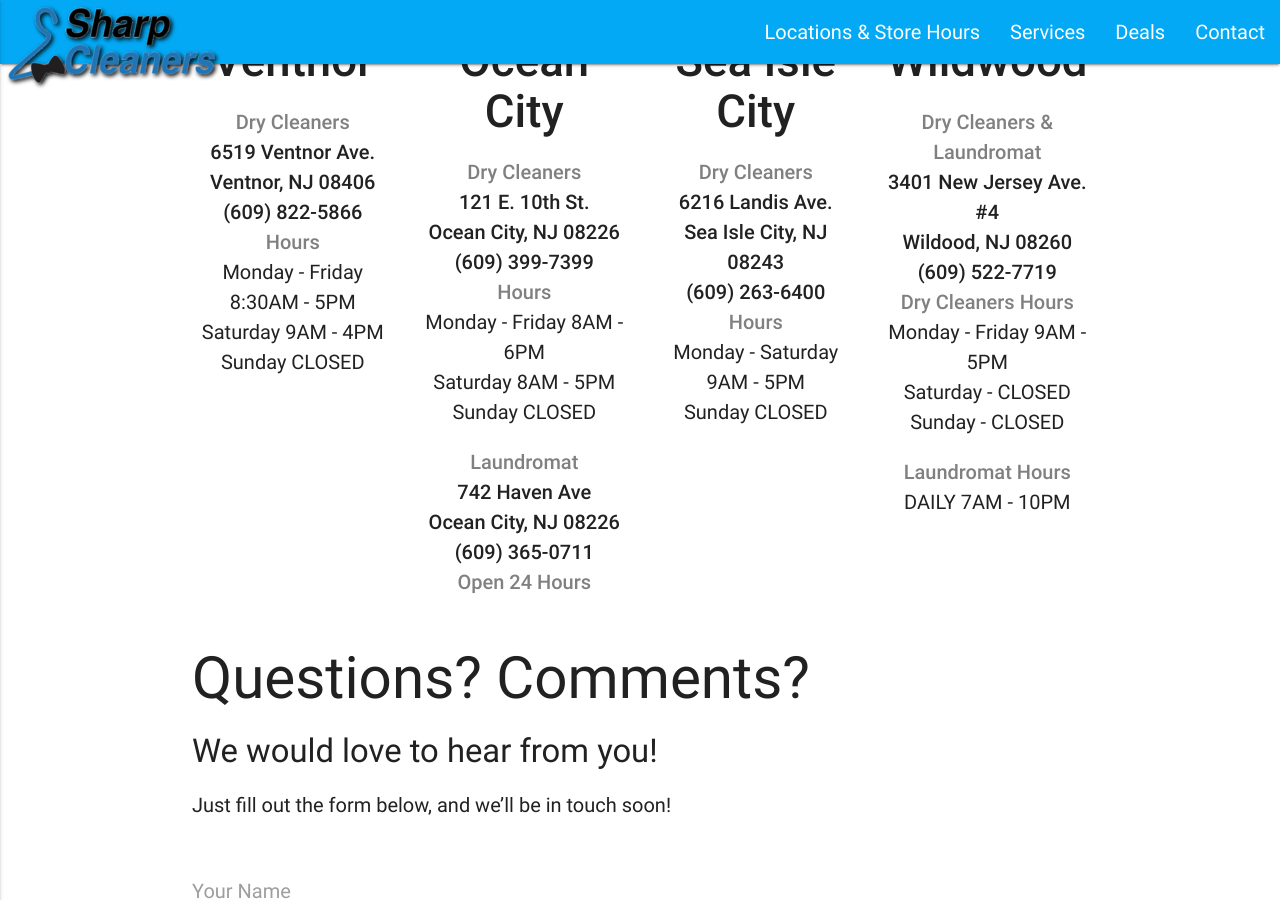
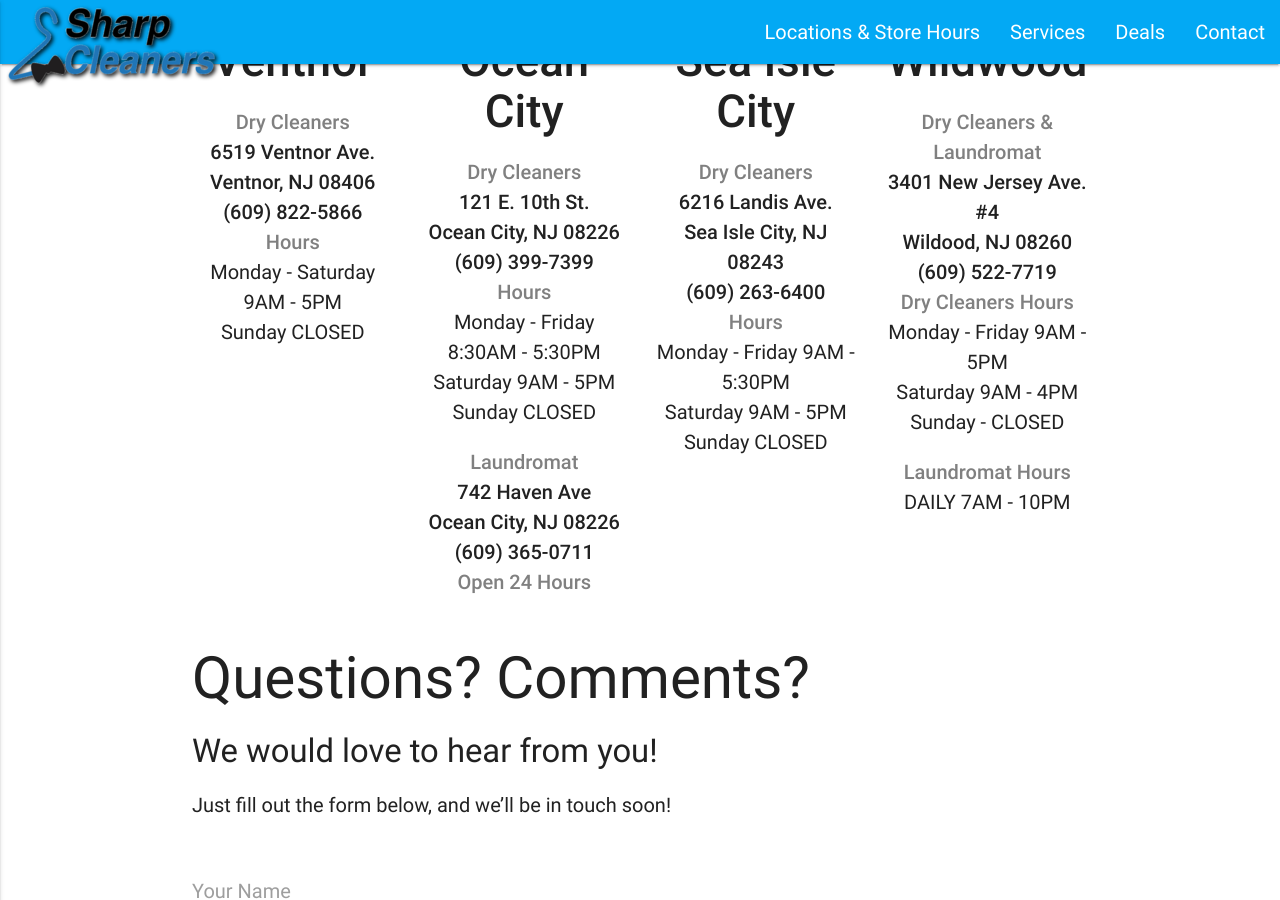
Before and after one commit to sharpcleanersnj/sharpcleanersnj.github.io, a Jekyll site: the page built from _pages/contact.md, in a window 1280 px wide and 900 px high, scrolled down 308 px. Built offline with Jekyll 4.4.1, drawn with Linux system fonts in a browser that asks for light colours; nearby versions of some CDN libraries.

Commit message:
Update contact.md

```diff
--- a/_pages/contact.md
+++ b/_pages/contact.md
@@ -10,20 +10,20 @@
   <div class="row">
     <div class="col s12 m6 l3">
       <h4><strong>Ventnor</strong></h4>
-      <p><span style="color: #808080;"><strong>Dry Cleaners</strong></span><br /><strong>6519 Ventnor Ave. <br />Ventnor, NJ 08406<br />(609) 822-5866</strong><br /><span style="color: #808080;"><strong>Hours</strong></span><br />Monday - Friday 8:30AM - 5PM<br />Saturday 9AM - 4PM<br />Sunday CLOSED</p>
+      <p><span style="color: #808080;"><strong>Dry Cleaners</strong></span><br /><strong>6519 Ventnor Ave. <br />Ventnor, NJ 08406<br />(609) 822-5866</strong><br /><span style="color: #808080;"><strong>Hours</strong></span><br />Monday - Saturday 9AM - 5PM<br />Sunday CLOSED</p>
     </div>
     <div class="col s12 m6 l3">
       <h4><strong>Ocean City</strong></h4>
-      <p><span style="color: #808080;"><strong>Dry Cleaners</strong></span><br /><strong>121 E. 10th St.<br />Ocean City, NJ 08226<br />(609) 399-7399</strong><br /><span style="color: #808080;"><strong>Hours</strong></span><br />Monday - Friday 8AM - 6PM<br />Saturday 8AM - 5PM<br />Sunday CLOSED</p>
+      <p><span style="color: #808080;"><strong>Dry Cleaners</strong></span><br /><strong>121 E. 10th St.<br />Ocean City, NJ 08226<br />(609) 399-7399</strong><br /><span style="color: #808080;"><strong>Hours</strong></span><br />Monday - Friday 8:30AM - 5:30PM<br />Saturday 9AM - 5PM<br />Sunday CLOSED</p>
       <p><span style="color: #808080;"><strong>Laundromat</strong></span><br /><strong>742 Haven Ave<br />Ocean City, NJ 08226<br />(609) 365-0711</strong><br /><span style="color: #808080;"><strong>Open 24 Hours</strong></span><br /></p>
     </div>
     <div class="col s12 m6 l3">
       <h4><strong>Sea Isle City</strong></h4>
-      <p><span style="color: #808080;"><strong>Dry Cleaners</strong></span><br /><strong>6216 Landis Ave.<br />Sea Isle City, NJ 08243<br />(609) 263-6400</strong><br /><span style="color: #808080;"><strong>Hours</strong></span><br />Monday - Saturday 9AM - 5PM<br />Sunday CLOSED</p>
+      <p><span style="color: #808080;"><strong>Dry Cleaners</strong></span><br /><strong>6216 Landis Ave.<br />Sea Isle City, NJ 08243<br />(609) 263-6400</strong><br /><span style="color: #808080;"><strong>Hours</strong></span><br />Monday - Friday 9AM - 5:30PM<br />Saturday 9AM - 5PM<br />Sunday CLOSED</p>
     </div>
     <div class="col s12 m6 l3">
       <h4><strong>Wildwood</strong></h4>
-      <p><span style="color: #808080;"><strong>Dry Cleaners &amp; Laundromat</strong></span><br /><strong>3401 New Jersey Ave. #4<br />Wildood, NJ 08260<br />(609) 522-7719</strong><br /><span style="color: #808080;"><strong>Dry Cleaners Hours</strong></span><br />Monday - Friday 9AM - 5PM<br />Saturday - CLOSED<br /> Sunday - CLOSED</p>
+      <p><span style="color: #808080;"><strong>Dry Cleaners &amp; Laundromat</strong></span><br /><strong>3401 New Jersey Ave. #4<br />Wildood, NJ 08260<br />(609) 522-7719</strong><br /><span style="color: #808080;"><strong>Dry Cleaners Hours</strong></span><br />Monday - Friday 9AM - 5PM<br />Saturday 9AM - 4PM<br /> Sunday - CLOSED</p>
       <p><span style="color: #808080;"><strong>Laundromat Hours</strong></span><br />DAILY 7AM - 10PM<br /></p>
     </div>
   </div>
```
